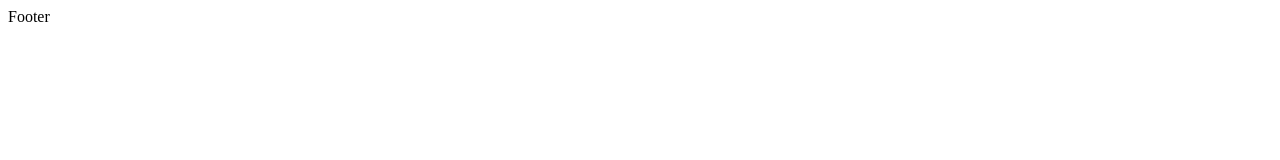
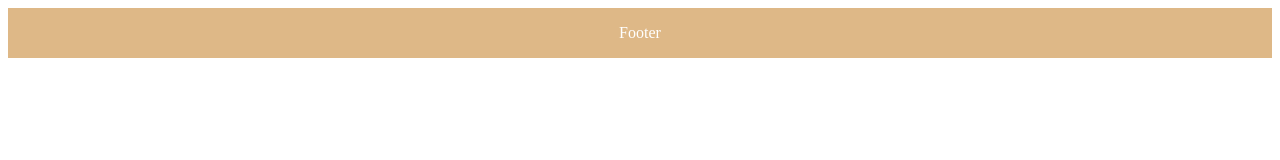
Before and after one commit to zakiyfadhilmuhsin/mainan, a plain HTML site: page index.html in a window 1280 px wide. Drawn offline with Linux system fonts and the light colour scheme.

Commit message:
added style for id footer

```diff
--- a/index.html
+++ b/index.html
@@ -2,7 +2,8 @@
 <html lang="en" dir="ltr">
   <head>
     <meta charset="utf-8">
-    <title></title>
+    <title>Founder</title>
+    <link rel="stylesheet" href="style.css">
   </head>
   <body>
     <div id="footer">Footer</div>
--- /dev/null
+++ b/style.css
@@ -0,0 +1,8 @@
+#footer {
+   width: 100%;
+   height: 50px;
+   line-height: 50px;
+   background-color: burlywood;
+   text-align: center;
+   color: white;
+}
```
